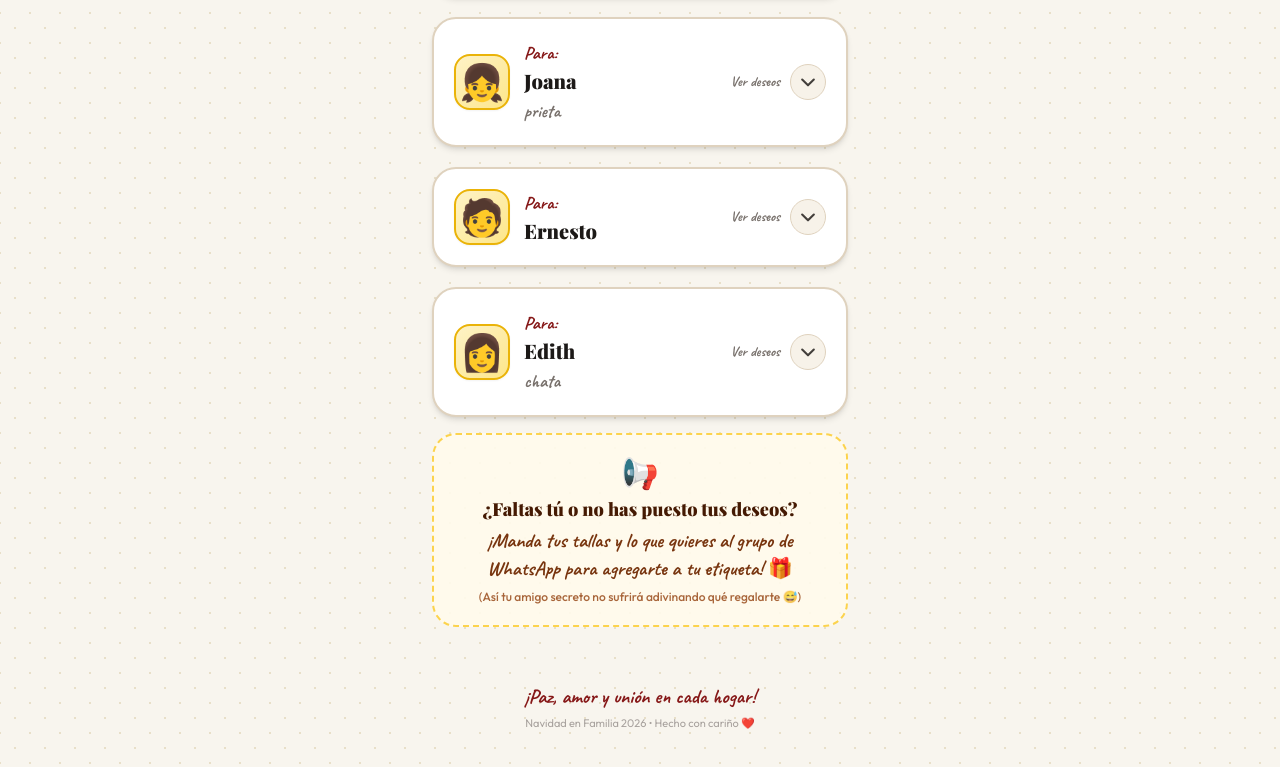
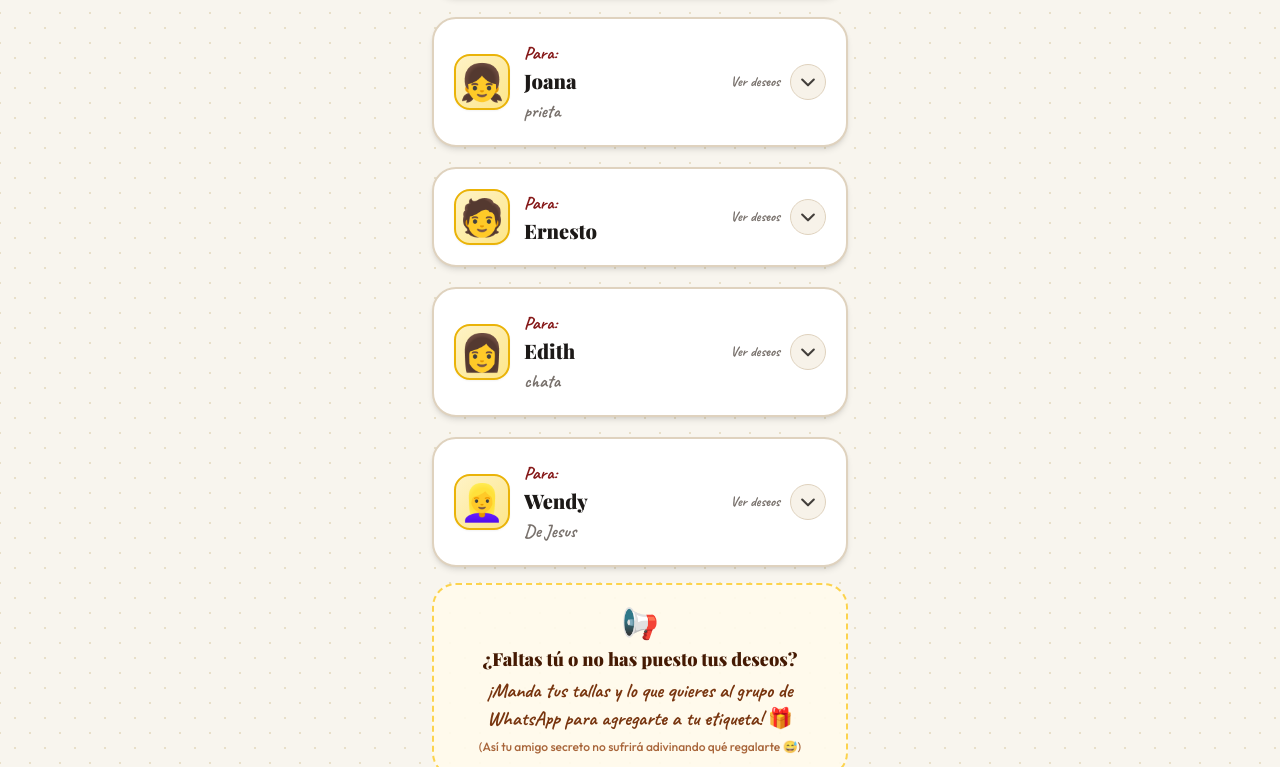
Before and after one commit to KeVINj29/navidad-familia, a plain HTML site: page index.html in a window 1280 px wide. Shown: the part 797-1564 px from the top of the page. Drawn offline with nearby package versions, Linux system fonts and the light colour scheme; a web font is replaced by a local one.

Commit message:
feat: agregar fotos optimizadas para Edith y registrar a Wendy

```diff
--- a/data.js
+++ b/data.js
@@ -114,15 +114,41 @@ const FAMILIA = [
             pantalon: "Talla 13",
 //            calzado: ""
         },
+        siDesea: [
+            "Botas de senderismo negras (calzado ancho)",
+            "Chaqueta deportiva blanca con cremallera",
+            "Pantalón cargo de tiro alto azul marino"
+        ],
+        fotos: [
+            { url: "img/edith_botas.jpg", titulo: "Botas de senderismo (antideslizantes)" },
+            { url: "img/edith_chaqueta.jpg", titulo: "Chaqueta deportiva blanca" },
+            { url: "img/edith_pantalon.jpg", titulo: "Pantalón cargo azul marino" }
+        ],
+        noDesea: [
+            "Tenis no quiero"
+        ],
+//        gustosExtras: ""
+    },
+    {
+        id: "Wendy",
+        nombre: "Wendy",
+        apodo: "De Jesus",
+        avatar: "👱‍♀️",
+        tallas: {
+            playera: "XS o S (depende del modelo, casi siempre S)",
+            pantalon: "Talla 3 o 5",
+            calzado: "Del 4 MX"
+        },
 /*        siDesea: [
             // "Idea 1",
             // "Idea 2"
         ],
+        noDesea: [
+            // "Evitar esto",
+            // "Evitar aquello"
+        ],
+        gustosExtras: ""
         */
-        noDesea: [
-            "Tenis no quiero"
-        ],
-//        gustosExtras: ""
     }
 ];
 
--- a/index.html
+++ b/index.html
@@ -388,6 +388,22 @@
         <span id="toast-message" class="font-semibold text-white">Copiado al portapapeles</span>
     </div>
 
+    <!-- MODAL PARA VER FOTO AMPLIADA -->
+    <div id="foto-modal" class="fixed inset-0 z-50 bg-black/85 backdrop-blur-sm hidden flex flex-col items-center justify-center p-4" onclick="cerrarFotoModal()">
+        <div class="relative max-w-sm w-full bg-white rounded-3xl overflow-hidden shadow-2xl border-2 border-kraft-300" onclick="event.stopPropagation()">
+            <div class="p-3 bg-pine-950 text-white flex items-center justify-between">
+                <span id="modal-titulo" class="font-serif font-bold text-sm truncate pr-2 text-amber-100">Foto de referencia</span>
+                <button onclick="cerrarFotoModal()" class="w-8 h-8 rounded-full bg-white/20 hover:bg-white/30 text-white flex items-center justify-center text-sm font-bold">✕</button>
+            </div>
+            <div class="p-2 bg-stone-900 flex items-center justify-center">
+                <img id="modal-img" src="" alt="Foto ampliada" class="max-h-[70vh] w-auto object-contain rounded-xl">
+            </div>
+            <div class="p-3 bg-kraft-50 text-center">
+                <button onclick="cerrarFotoModal()" class="px-5 py-2 bg-berry-700 text-white text-xs font-bold rounded-xl shadow">Cerrar</button>
+            </div>
+        </div>
+    </div>
+
     <!-- PIE DE PÁGINA TRADICIONAL -->
     <footer class="mt-14 text-center text-xs text-stone-500 space-y-1">
         <p class="font-hand text-xl text-berry-700 font-bold">¡Paz, amor y unión en cada hogar!</p>
@@ -532,6 +548,31 @@
                     `;
                 }
 
+                // Fotos o ejemplos de lo que desea
+                let fotosHtml = '';
+                if (persona.fotos && persona.fotos.length > 0) {
+                    const cards = persona.fotos.map(f => `
+                        <div class="bg-white rounded-2xl border border-kraft-300 overflow-hidden shadow-xs">
+                            <img src="${f.url}" alt="${f.titulo || 'Foto de regalo'}" class="w-full h-44 object-cover object-top cursor-pointer active:scale-98 transition-transform" onclick="abrirFotoModal('${f.url}', '${f.titulo || 'Referencia de regalo'}')" loading="lazy">
+                            ${f.titulo ? `<p class="p-2 text-xs font-bold text-stone-800 text-center bg-kraft-50/80 border-t border-kraft-200 line-clamp-1">${f.titulo}</p>` : ''}
+                        </div>
+                    `).join('');
+
+                    fotosHtml = `
+                        <div class="mt-3.5 bg-amber-50/70 border border-amber-200 rounded-2xl p-3.5">
+                            <div class="flex items-center justify-between mb-2">
+                                <span class="font-hand text-lg sm:text-xl font-bold text-amber-950 flex items-center gap-1.5">
+                                    <span>📸</span> Fotos de referencia:
+                                </span>
+                                <span class="text-[11px] text-amber-800/80 font-bold">Toca para ampliar</span>
+                            </div>
+                            <div class="grid grid-cols-2 sm:grid-cols-3 gap-2.5">
+                                ${cards}
+                            </div>
+                        </div>
+                    `;
+                }
+
                 // Lista de evitar (NO) con sellito rojo
                 let noHtml = '';
                 if (persona.noDesea && persona.noDesea.length > 0) {
@@ -598,6 +639,7 @@
 
                         ${tallasHtml}
                         ${siHtml}
+                        ${fotosHtml}
                         ${noHtml}
                         ${tipHtml}
                     </div>
@@ -786,6 +828,22 @@
                 toast.classList.add('opacity-0', 'translate-y-2');
             }, 2500);
         }
+        // Modal para ampliar fotos de referencia
+        function abrirFotoModal(url, titulo) {
+            document.getElementById('modal-img').src = url;
+            document.getElementById('modal-titulo').innerText = titulo;
+            const modal = document.getElementById('foto-modal');
+            modal.classList.remove('hidden');
+            modal.classList.add('flex');
+        }
+
+        function cerrarFotoModal() {
+            const modal = document.getElementById('foto-modal');
+            modal.classList.add('hidden');
+            modal.classList.remove('flex');
+            document.getElementById('modal-img').src = '';
+        }
+
         // 8. Nieve ligera
         function initSnowEffect() {
             const container = document.getElementById('snow-container');
```
Also changed, not shown: img/edith_botas.jpg (added), img/edith_chaqueta.jpg (added), img/edith_pantalon.jpg (added).
